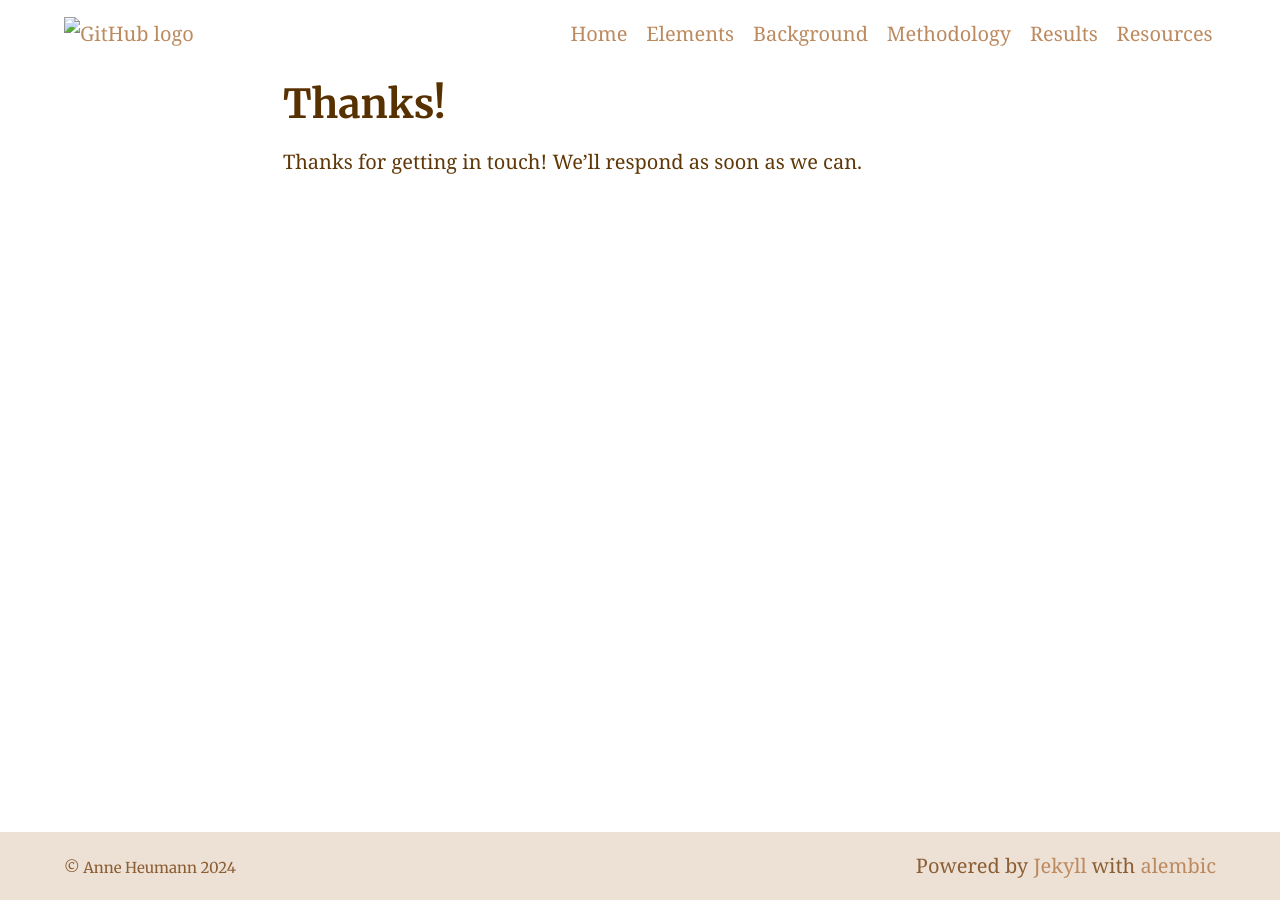
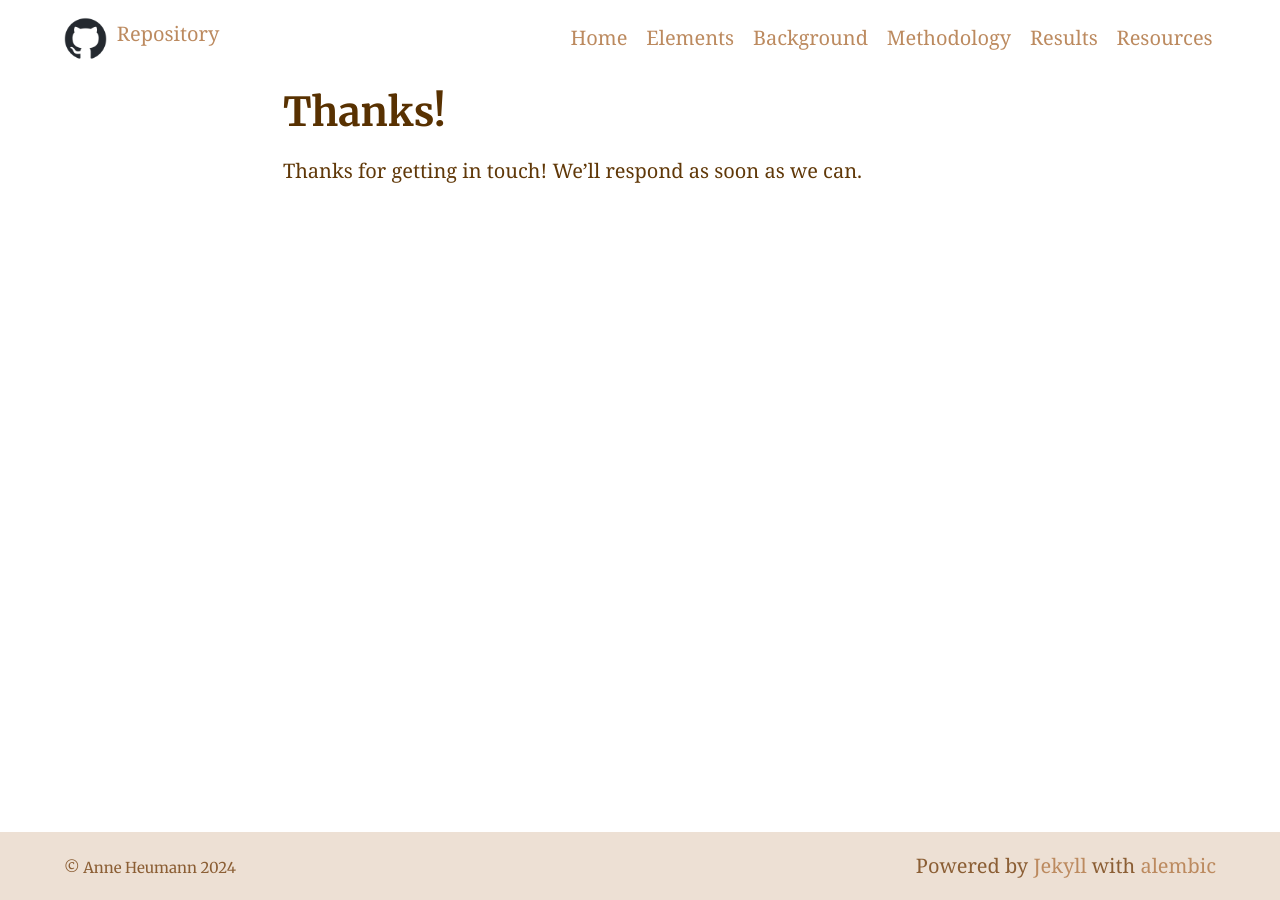
Before and after one commit to aheuma/IncentivizedBookReviews, a Jekyll site: the page built from thanks.md, in a window 1280 px wide. Built offline with Jekyll 4.4.1, drawn with Linux system fonts in a browser that asks for light colours.

Commit message:
Customize header

```diff
--- /dev/null
+++ b/_includes/github-mark.html
@@ -0,0 +1,4 @@
+<a href="https://github.com/aheuma/IncentivizedBookReviews/tree/main">
+    Repository
+    <img src="..\assets\images\github-mark\github-mark.png" alt="GitHub logo" style="float:left; padding-right: 10px;" width="15%">
+</a>
--- a/_includes/site-header.html
+++ b/_includes/site-header.html
@@ -1,9 +1,7 @@
 <header class="header">
   <div class="container">
 
-    <a href="https://github.com/aheuma/IncentivizedBookReviews/tree/main">
-      <img src=".\assets\images\github-mark\github-mark.png" alt="GitHub logo" width="30">
-    </a>
+    {% include github-mark.html %}
 
     {% include nav-header.html %}
   </div>
```
Also changed, not shown: data.md (deleted, +0 -6 lines).
